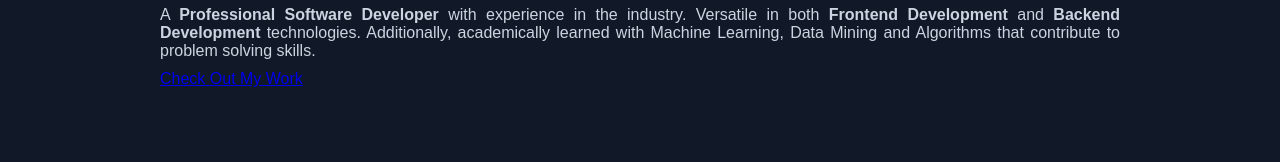
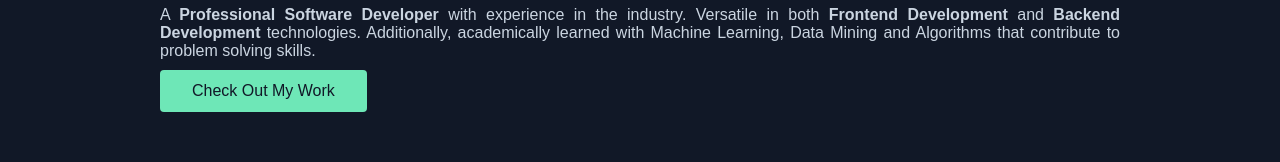
Before and after one commit to snigdho611/snigdho611.dev, a React (Create React App) app: page / in a window 1280 px wide. Shown: the part 304-466 px from the top of the page. Built offline with nearby package versions, Linux system fonts and the light colour scheme; a web font is replaced by a local one.

Commit message:
Removed tailwind and added hero element scss

```diff
--- a/package.json
+++ b/package.json
@@ -40,8 +40,5 @@
       "last 1 firefox version",
       "last 1 safari version"
     ]
-  },
-  "devDependencies": {
-    "tailwindcss": "^3.3.3"
   }
 }
--- a/src/App.tsx
+++ b/src/App.tsx
@@ -291,10 +291,7 @@ const App: React.FC = () => {
                 learned with Machine Learning, Data Mining and Algorithms that contribute to problem
                 solving skills.
               </label>
-              <a
-                href={"https://www.github.com/snigdho611"}
-                className="border-2 bg-emerald-700 text-emerald-50 transition-all w-3/4 sm:w-1/3 py-3 text-sm text-center hover:bg-emerald-50 hover:text-emerald-700 hover:top-[-10px] relative"
-              >
+              <a href={"https://www.github.com/snigdho611"} className="hero_container_checkout">
                 Check Out My Work
               </a>
             </div>
--- a/src/index.scss
+++ b/src/index.scss
@@ -19,6 +19,7 @@
 $emrald-primary: #6ee7b7;
 $emrald-secondary: #059669;
 $slate-primary: #cbd5e1;
+$black-primary: #111827;
 
 * {
   font-family: "Agency FB", arial;
@@ -26,7 +27,7 @@ $slate-primary: #cbd5e1;
 
 body {
   margin: 0;
-  background-color: #111827;
+  background-color: $black-primary;
 }
 
 .navbar {
@@ -99,5 +100,21 @@ body {
       text-align: justify;
       color: $slate-primary;
     }
+    &_checkout {
+      // border-2 bg-emerald-700 text-emerald-50 transition-all w-3/4 sm:w-1/3 py-3 text-sm text-center hover:bg-emerald-50 hover:text-emerald-700 hover:top-[-10px] relative
+      background-color: $emrald-primary;
+      width: fit-content;
+      padding: 0.75rem 2rem;
+      border-radius: 0.25rem;
+      text-decoration: none;
+      color: $black-primary;
+      transition: background-color 0.25s, color 0.25s;
+      &:hover {
+        background-color: $emrald-secondary;
+        margin-top: -0.25rem;
+        margin-bottom: 0.25rem;
+        color: $slate-primary;
+      }
+    }
   }
 }
```
Also changed, not shown: 1 other file (tests, documents, lock files or other folders).
